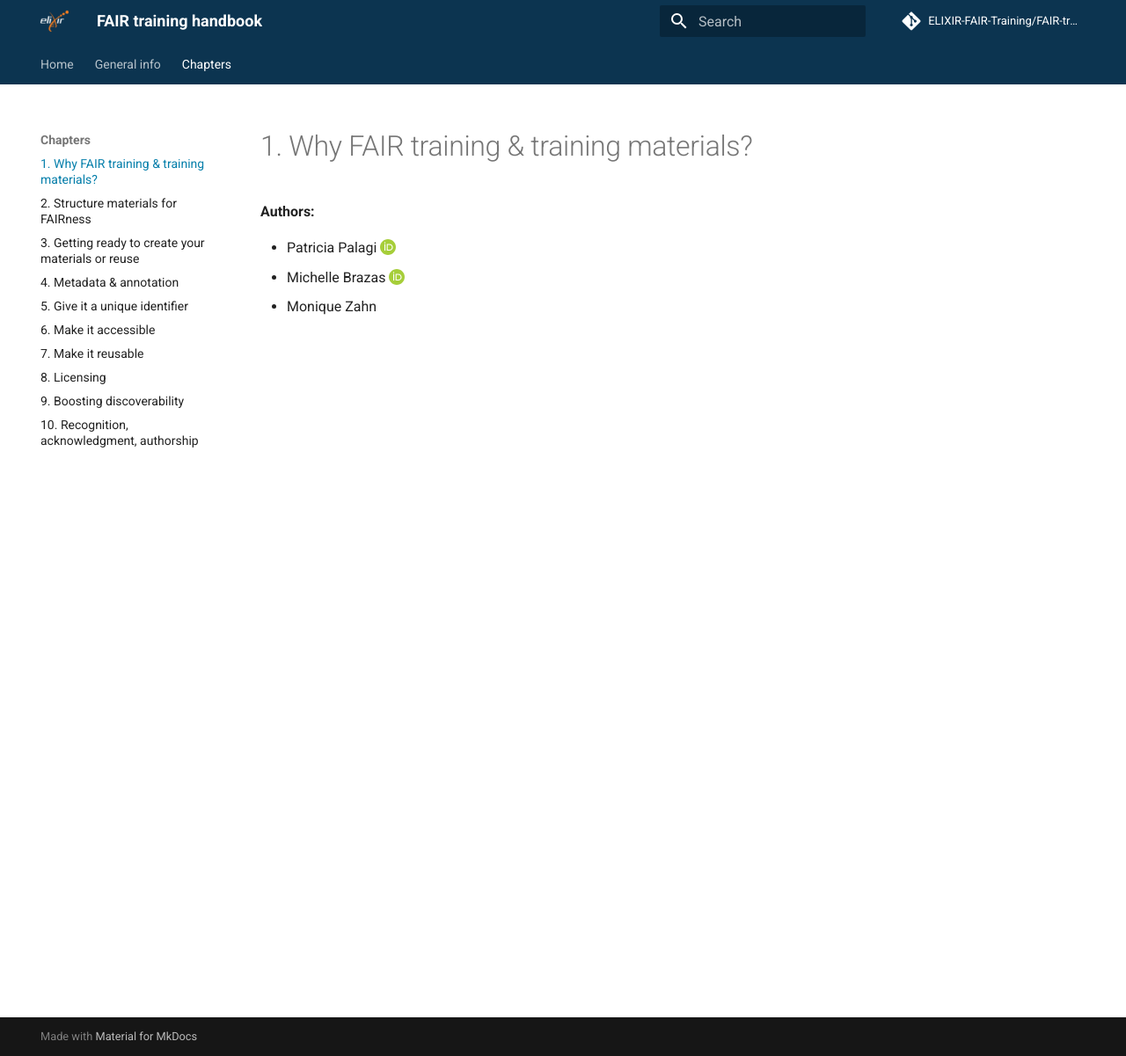
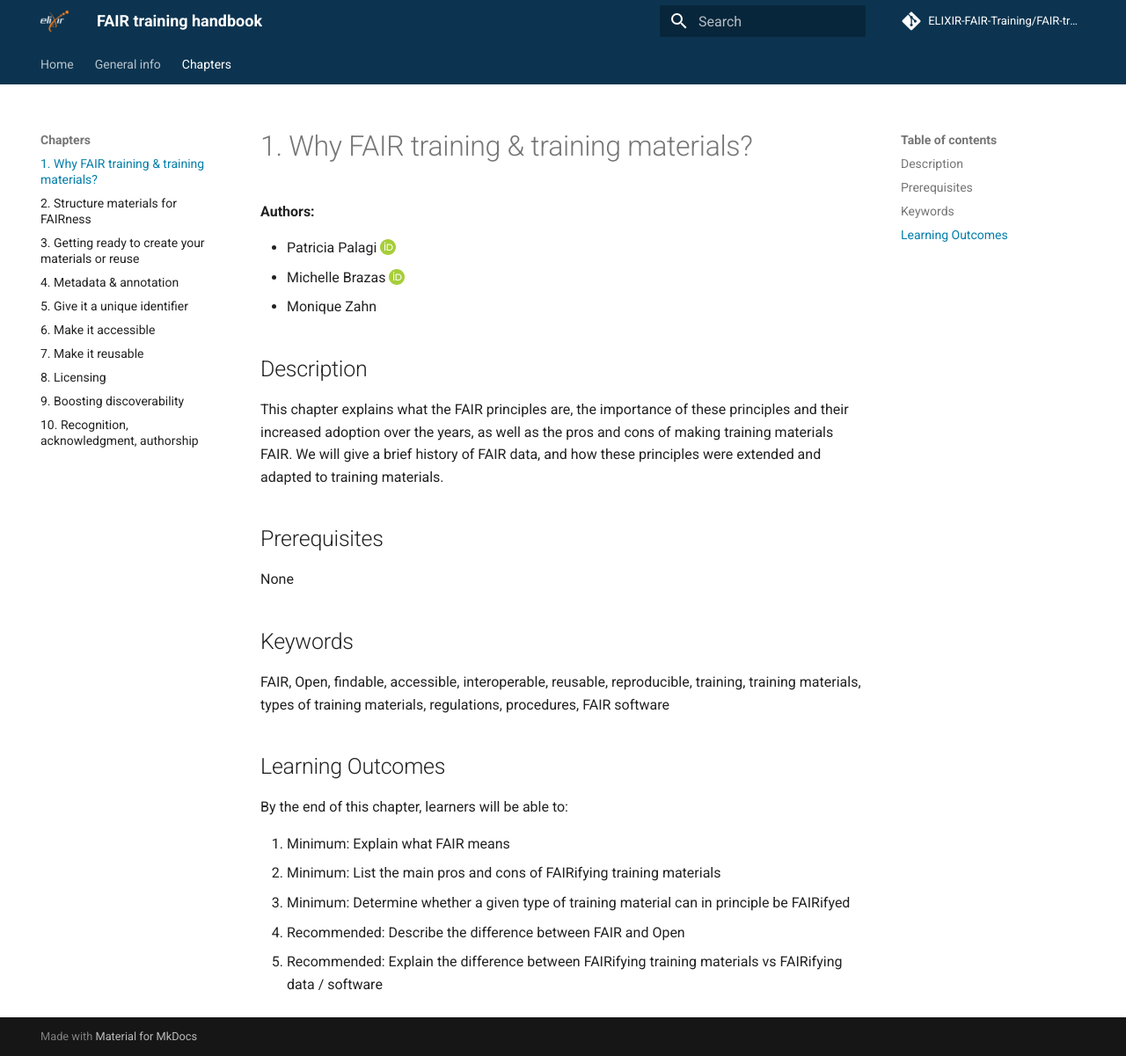
Before and after one commit to elixir-europe-training/ELIXIR-TrP-FAIR-training-handbook, an MkDocs documentation site: the page built from docs/chapters/chapter_01.md, in a window 1280 px wide and 1201 px high. Shown: the whole window at 88% size. Built offline with MkDocs 1.6.1 and Material for MkDocs 9.7.7, drawn with Linux system fonts in a browser that asks for light colours; comment, search, counter and statistics services are not loaded.

Commit message:
Added description, prerequisites, keywords and LO.

```diff
--- a/docs/chapters/chapter_01.md
+++ b/docs/chapters/chapter_01.md
@@ -4,3 +4,25 @@
 - Patricia Palagi [:custom-orcid:](https://orcid.org/0000-0001-9062-6303)
 - Michelle Brazas [:custom-orcid:](https://orcid.org/0000-0001-8150-4531)
 - Monique Zahn
+
+## Description
+
+This chapter explains what the FAIR principles are, the importance of these principles and their increased adoption over the years, as well as the pros and cons of making training materials FAIR. We will give a brief history of FAIR data, and how these principles were extended and adapted to training materials.
+
+## Prerequisites
+
+None
+
+## Keywords
+
+FAIR, Open, findable, accessible, interoperable, reusable, reproducible, training, training materials, types of training materials, regulations, procedures, FAIR software
+
+## Learning Outcomes
+
+By the end of this chapter, learners will be able to:
+
+1. Minimum: Explain what FAIR means
+2. Minimum: List the main pros and cons of FAIRifying training materials
+3. Minimum: Determine whether a given type of training material can in principle be FAIRifyed
+4. Recommended: Describe the difference between FAIR and Open
+5. Recommended: Explain the difference between FAIRifying training materials vs FAIRifying data / software
```
